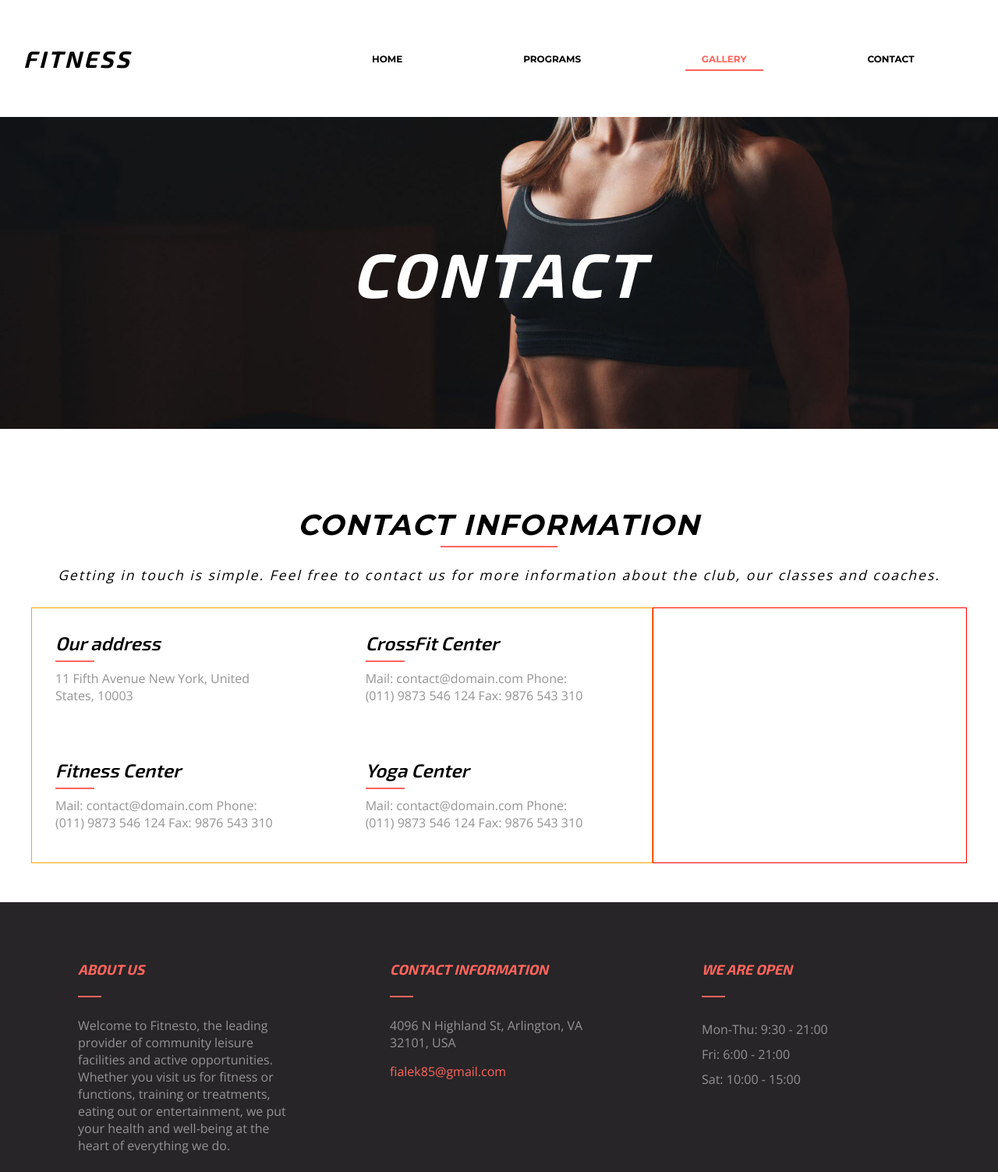
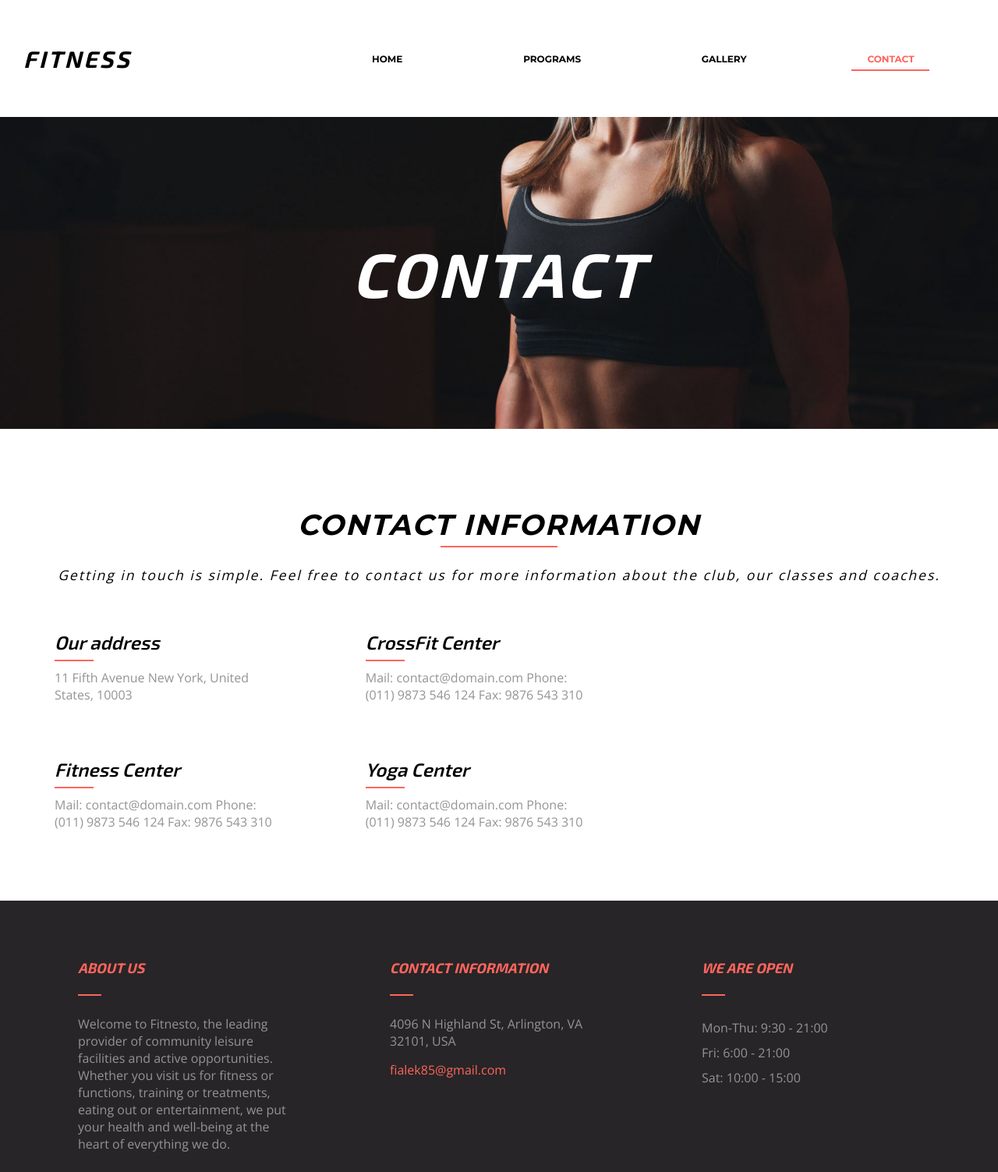
Before and after one commit to Maciejf85/Fitness-site, a website: page contact.html in a window 1280 px wide. Shown: the top 1503 px of the page at 78% size. Drawn offline with nearby package versions, Linux system fonts and the light colour scheme.

Commit message:
contact section

```diff
--- a/contact.html
+++ b/contact.html
@@ -31,8 +31,8 @@
           <ul class="nav__list">
             <li><a href="index.html">home</a></li>
             <li><a href="programs.html">programs</a></li>
-            <li><a class="active white " href="gallery.html">gallery</a></li>
-            <li><a href="contact.html">contact</a></li>
+            <li><a href="gallery.html">gallery</a></li>
+            <li><a class="active white " href="contact.html">contact</a></li>
           </ul>
         </div>
       </div>
--- a/src/scss/sections/contact/_contact.scss
+++ b/src/scss/sections/contact/_contact.scss
@@ -10,7 +10,7 @@
   &__information {
     display: flex;
     flex-wrap: wrap;
-    border: 1px solid orange;
+    // border: 1px solid orange;
     flex-grow: 6;
     .item {
       width: 50%;
@@ -29,7 +29,7 @@
   }
   &__hours {
     flex-grow: 4;
-    border: 1px solid red;
+    // border: 1px solid red;
     width: 100%;
   }
 }
```
Also changed, not shown: dist/css/main.css.
